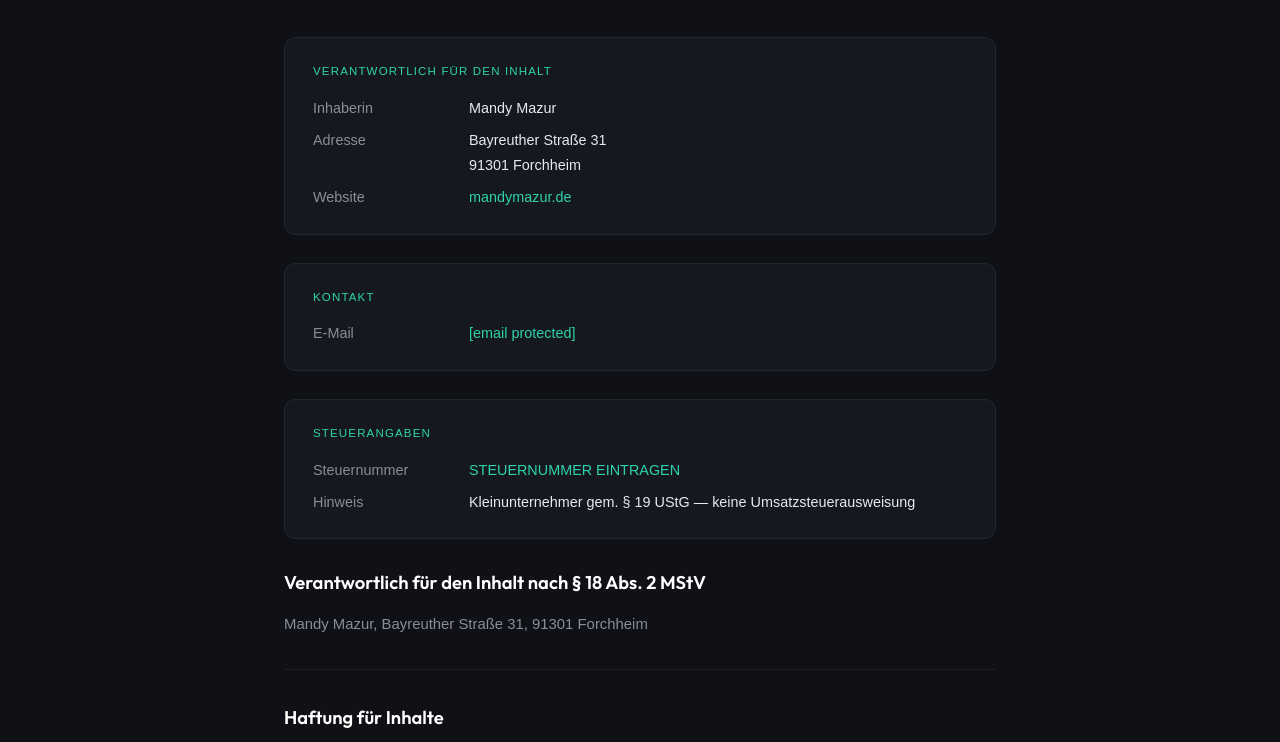
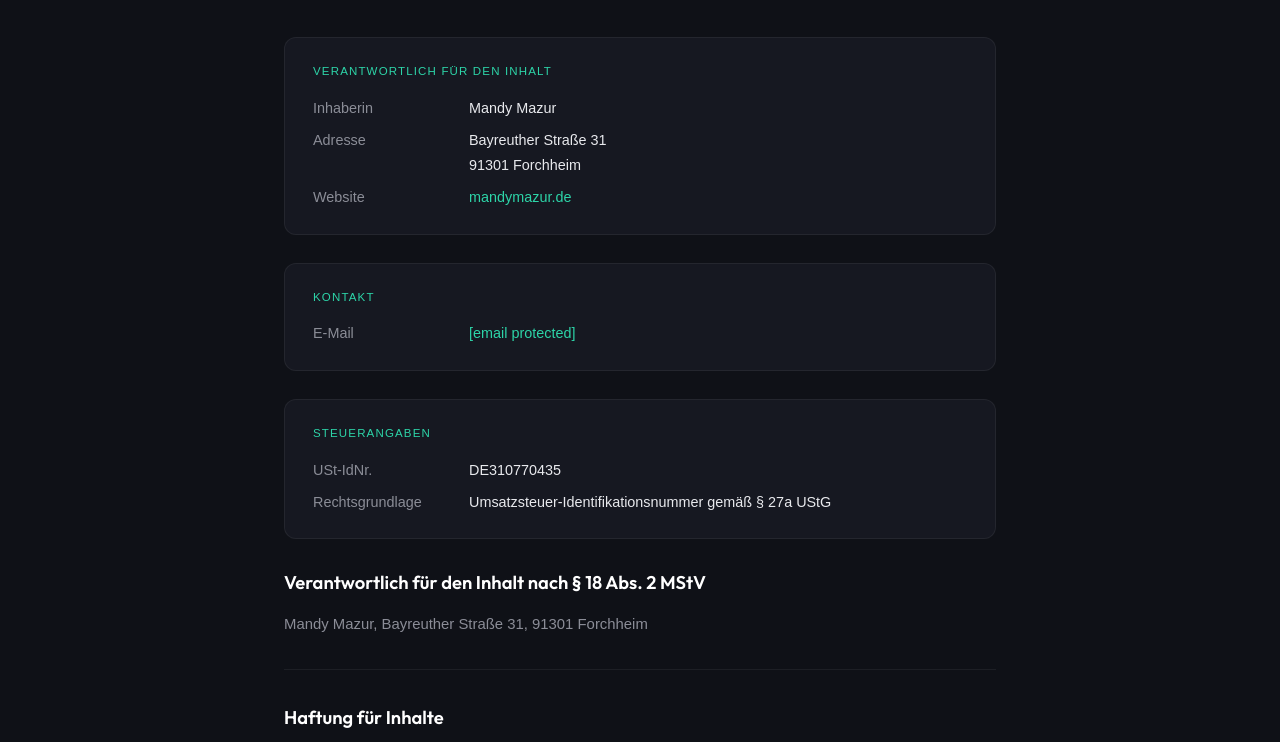
Before and after one commit to jgm-collab/Seitenwertig, a plain HTML site: page rechtliches.html in a window 1280 px wide. Shown: the part 330-1072 px from the top of the page. Drawn offline with Linux system fonts and the light colour scheme; a web font is replaced by a local one.

Commit message:
Add files via upload

```diff
--- a/rechtliches.html
+++ b/rechtliches.html
@@ -109,11 +109,13 @@ li{font-size:.93rem;color:var(--muted);line-height:1.75;margin-bottom:4px}
     <div class="info-card">
       <div class="label">Steuerangaben</div>
       <div class="info-row">
-        <span class="info-key">Steuernummer</span>
-        <!-- STEUERNUMMER VON MANDY EINTRAGEN -->
-        <span class="info-val" style="color:var(--accent)">STEUERNUMMER EINTRAGEN</span>
+        <span class="info-key">USt-IdNr.</span>
+        <span class="info-val">DE310770435</span>
       </div>
-      <div class="info-row"><span class="info-key">Hinweis</span><span class="info-val">Kleinunternehmer gem. § 19 UStG — keine Umsatzsteuerausweisung</span></div>
+      <div class="info-row">
+        <span class="info-key">Rechtsgrundlage</span>
+        <span class="info-val">Umsatzsteuer-Identifikationsnummer gemäß § 27a UStG</span>
+      </div>
     </div>
 
     <h2>Verantwortlich für den Inhalt nach § 18 Abs. 2 MStV</h2>
```
